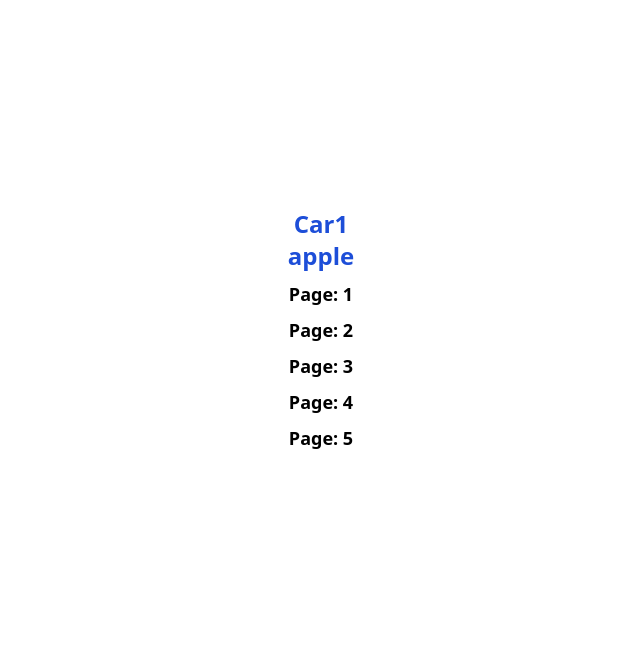
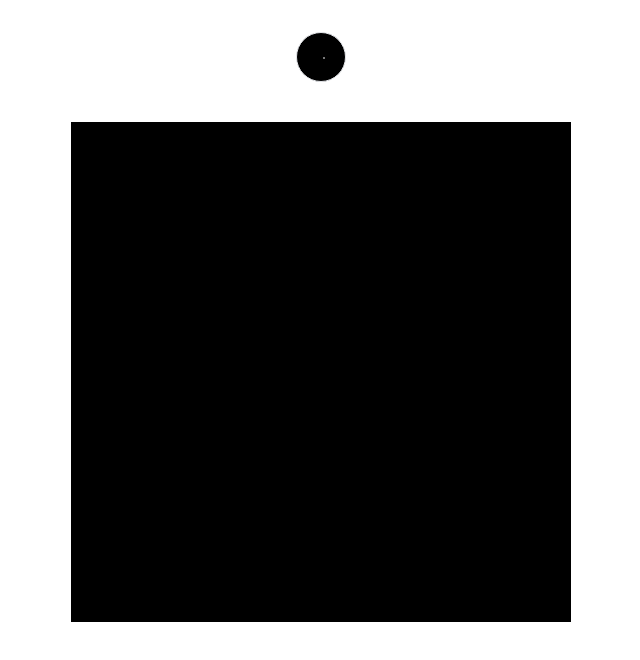
Before and after one commit to gopallchoudhary/React-30-days, a React (Vite) app: page / in a window 1280 px wide. Shown: the top 660 px of the page, without its empty margins (319-959 px from the left). Built offline with nearby package versions, Linux system fonts and the light colour scheme.

Commit message:
added day-16

```diff
--- /dev/null
+++ b/src/Sixteen.jsx
@@ -0,0 +1,22 @@
+import React, { useState } from "react";
+
+function Sixteen() {
+  const [selectedColor, setSelectedColor] = useState("#000000");
+
+  return (
+    <>
+      <input
+        type="color"
+        style={{ backgroundColor: selectedColor }}
+        className="rounded-full border p-6"
+        onChange={(e) => setSelectedColor(e.target.value)}
+      />
+      <div
+        className={`w-[500px] h-[500px] mx-auto mt-10`}
+        style={{ backgroundColor: selectedColor }}
+      ></div>
+    </>
+  );
+}
+
+export default Sixteen;
--- a/src/main.jsx
+++ b/src/main.jsx
@@ -17,6 +17,7 @@ import Twelve from "./Twelve.jsx";
 import Thirteen from "./Thirteen.jsx";
 import Fourteen from "./Fourteen.jsx";
 import Fifteen from "./Fifteen.jsx";
+import Sixteen from "./Sixteen.jsx";
 const items = [
   "Car1",
   "apple",
@@ -46,6 +47,7 @@ createRoot(document.getElementById("root")).render(
     {/* <Twelve/> */}
     {/* <Thirteen/> */}
     {/* <Fourteen items={items} /> */}
-    <Fifteen items={items} itemsPerPage={2}/>
+    {/* <Fifteen items={items} itemsPerPage={2}/> */}
+    <Sixteen/>
   </>
 );
```
